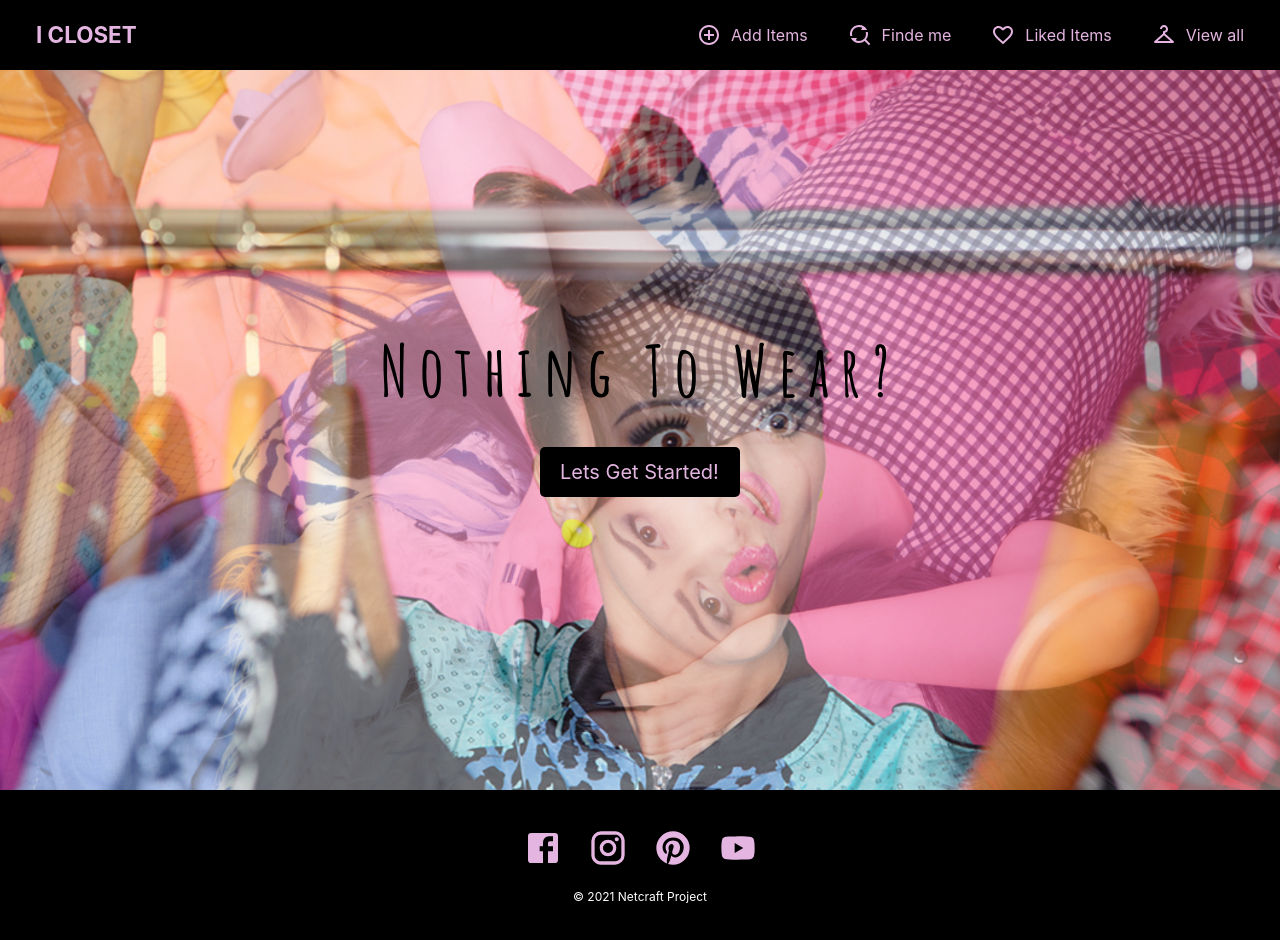
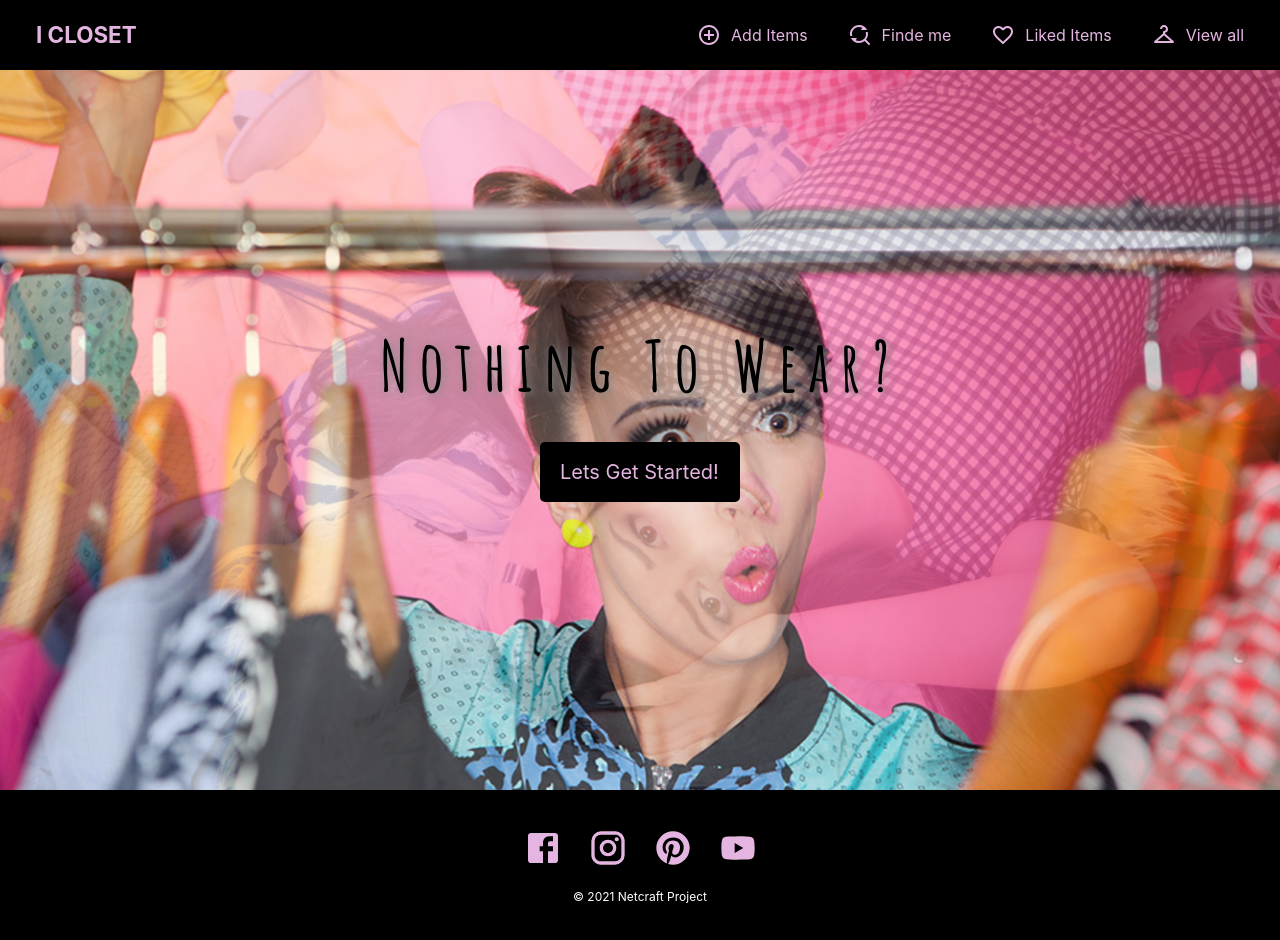
Before and after one commit to AnnaFridman2512/Icloset, a React (Create React App) app in the folder react-app/: page / in a window 1280 px wide. Built offline with nearby package versions, Linux system fonts and the light colour scheme; no server answers; a web font is replaced by a local one.

Commit message:
lets get started button shaking effect

```diff
--- a/react-app/src/components/HomePage/HomePage.css
+++ b/react-app/src/components/HomePage/HomePage.css
@@ -17,10 +17,10 @@
     0%{
         background-image: url(../../Helpers/CarouselImage/1.jpg);
     }
-    25%{
+    33%{
         background-image: url(../../Helpers/CarouselImage/2.jpg);
     }
-    50%{
+    66%{
         background-image: url(../../Helpers/CarouselImage/3.jpg);
     }
     100%{
@@ -35,7 +35,7 @@
     cursor: pointer;
     /* justify-content: left; */
     background-color: black;
-    height: 50px;
+    height: 60px;
     width: 200px;
     text-decoration: none;
     font-size: 20px;
@@ -62,6 +62,7 @@
 
 h1.header {
     color: black;
+    text-shadow: 2px 2px 8px #8c8b8b;
     font-family: 'Amatic SC', cursive;
     text-align: center;
     font-size: 70px;
@@ -90,3 +91,36 @@ h1.header {
         margin-top: 600px;
     }
 }
+
+.getStartedBtn:hover {
+    animation: btnEffect 0.5s 2;
+    /*animation-name: btnEffect;
+      animation-duration: 0.4s;
+      animation-iteration-count: 2; */
+}
+
+@keyframes btnEffect {
+    0% {
+        transform: translateX(0px) rotate(0deg);
+    }
+
+    20% {
+        transform: translateX(-4px) rotate(-4deg);
+    }
+
+    40% {
+        transform: translateX(-2px) rotate(-2deg);
+    }
+
+    60% {
+        transform: translateX(4px) rotate(4deg);
+    }
+
+    80% {
+        transform: translateX(2px) rotate(2deg);
+    }
+
+    100% {
+        transform: translateX(0px) rotate(0deg);
+    }
+}
```
